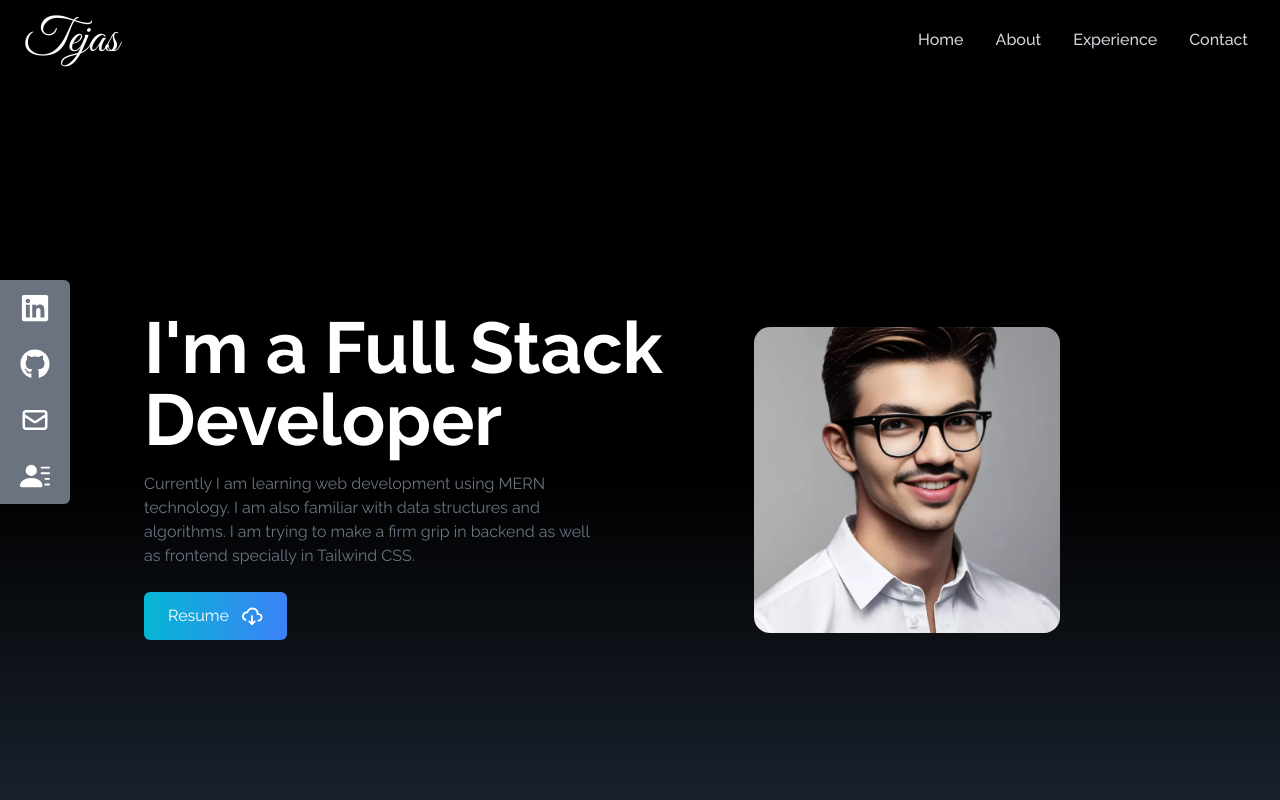
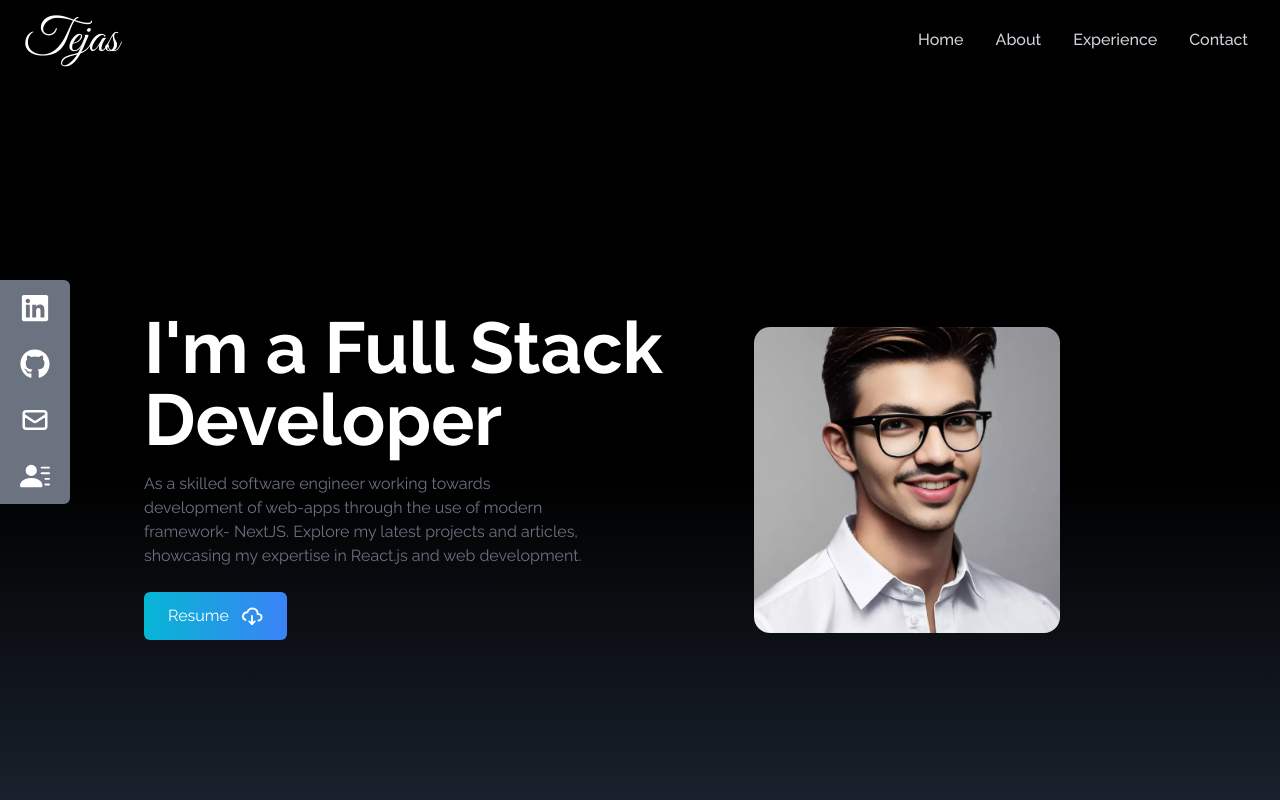
Before and after one commit to patel-tejas/My-Portfolio, a React (Create React App) app: page / in a window 1280 px wide. Shown: the top 800 px of the page. Built offline with nearby package versions, Linux system fonts and the light colour scheme.

Commit message:
Update Home.jsx

```diff
--- a/src/components/Home.jsx
+++ b/src/components/Home.jsx
@@ -17,7 +17,7 @@ const Home = () => {
           I'm a Full Stack Developer
         </h2>
         <p className="text-gray-500 py-4 max-w-md">
-          Currently I am learning web development using MERN technology. I am also familiar with data structures and algorithms. I am trying to make a firm grip in backend as well as frontend specially in Tailwind CSS.
+         As a skilled software engineer working towards development of web-apps through the use of modern framework- NextJS. Explore my latest projects and articles, showcasing my expertise in React.js and web development.
         </p>
 
           <div>
```
